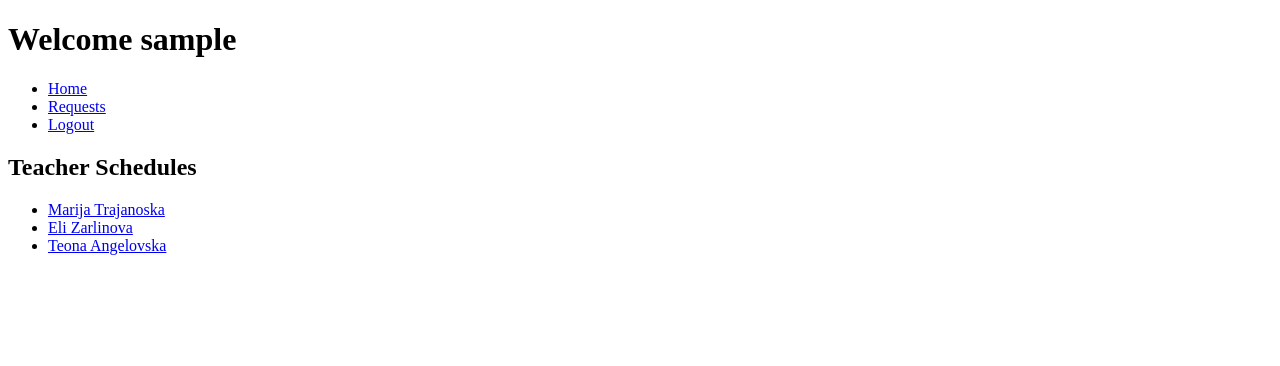
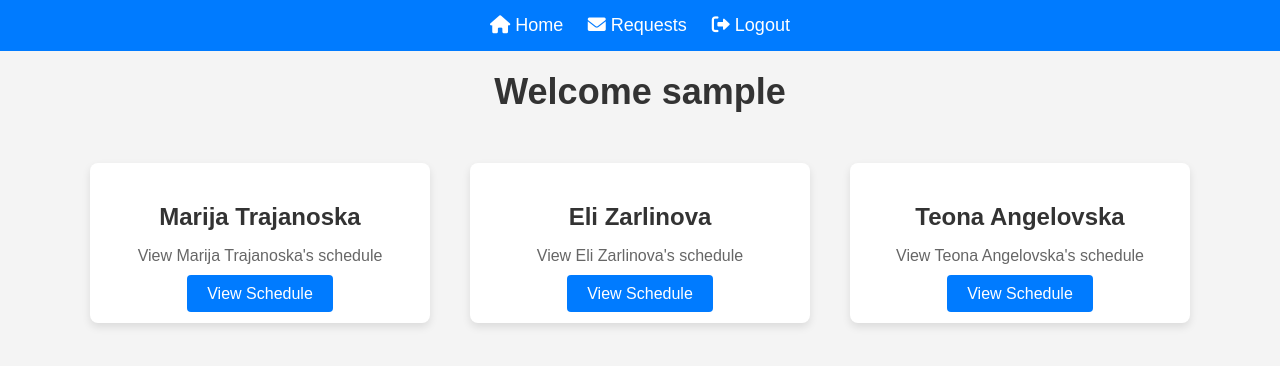
Before and after one commit to MarijaTrajanoska/teachers-app, a Flask app: page / in a window 1280 px wide. Shown: the top 366 px of the page. Run offline with Flask 3, Linux system fonts and the light colour scheme; the visitor is signed in with stand-in values (Sample User, id 1).

Commit message:
Update index.html

```diff
--- a/templates/index.html
+++ b/templates/index.html
@@ -3,24 +3,114 @@
 <head>
     <meta charset="UTF-8">
     <meta name="viewport" content="width=device-width, initial-scale=1.0">
+    <link rel="stylesheet" href="{{ url_for('static', filename='style.css') }}">
+    <link rel="stylesheet" href="https://cdnjs.cloudflare.com/ajax/libs/font-awesome/6.0.0-beta3/css/all.min.css">
     <title>Home</title>
+    <style>
+        body {
+            font-family: Arial, sans-serif;
+            background-color: #f4f4f4;
+            margin: 0;
+            padding: 0;
+        }
+
+        .navbar {
+            background-color: #007bff;
+            padding: 15px 0;
+            text-align: center;
+        }
+
+        .navbar a {
+            color: #fff;
+            text-decoration: none;
+            margin: 0 10px;
+            font-size: 18px;
+            transition: color 0.3s ease;
+        }
+
+        .navbar a:hover {
+            color: #f8f9fa;
+        }
+
+        h1 {
+            font-size: 36px;
+            color: #333;
+            text-align: center;
+            margin-top: 20px;
+        }
+
+        .container {
+            display: flex;
+            justify-content: center;
+            align-items: center;
+            flex-wrap: wrap;
+            margin-top: 30px;
+        }
+
+        .card {
+            background-color: #fff;
+            border-radius: 8px;
+            box-shadow: 0 4px 8px rgba(0, 0, 0, 0.1);
+            margin: 20px;
+            padding: 20px;
+            width: 300px;
+            text-align: center;
+            transition: transform 0.3s ease;
+        }
+
+        .card:hover {
+            transform: translateY(-5px);
+        }
+
+        .card h2 {
+            font-size: 24px;
+            color: #333;
+            margin-bottom: 10px;
+        }
+
+        .card p {
+            font-size: 16px;
+            color: #666;
+            margin-bottom: 20px;
+        }
+
+        .card a {
+            background-color: #007bff;
+            color: #fff;
+            text-decoration: none;
+            padding: 10px 20px;
+            border-radius: 4px;
+            font-size: 16px;
+            transition: background-color 0.3s ease;
+        }
+
+        .card a:hover {
+            background-color: #0056b3;
+        }
+    </style>
 </head>
 <body>
+    <div class="navbar">
+        <a href="{{ url_for('index') }}"><i class="fas fa-home"></i> Home</a>
+        <a href="{{ url_for('manage_requests') }}">
+            <i class="fas fa-envelope"></i> Requests
+            {% if notification_count > 0 %}
+                <span class="notification-counter">{{ notification_count }}</span>
+            {% endif %}
+        </a>
+        <a href="{{ url_for('logout') }}"><i class="fas fa-sign-out-alt"></i> Logout</a>
+    </div>
+
     <h1>Welcome {{ session['username'] }}</h1>
 
-    <nav>
-        <ul>
-            <li><a href="{{ url_for('index') }}">Home</a></li>
-            <li><a href="{{ url_for('manage_requests') }}">Requests</a></li>
-            <li><a href="{{ url_for('logout') }}">Logout</a></li>
-        </ul>
-    </nav>
-
-    <h2>Teacher Schedules</h2>
-    <ul>
+    <div class="container">
         {% for teacher in teachers %}
-            <li><a href="{{ url_for('schedule', teacher=teacher) }}">{{ teacher }}</a></li>
+            <div class="card">
+                <h2>{{ teacher }}</h2>
+                <p>View {{ teacher }}'s schedule</p>
+                <a href="{{ url_for('schedule', teacher=teacher) }}">View Schedule</a>
+            </div>
         {% endfor %}
-    </ul>
+    </div>
 </body>
 </html>
```
